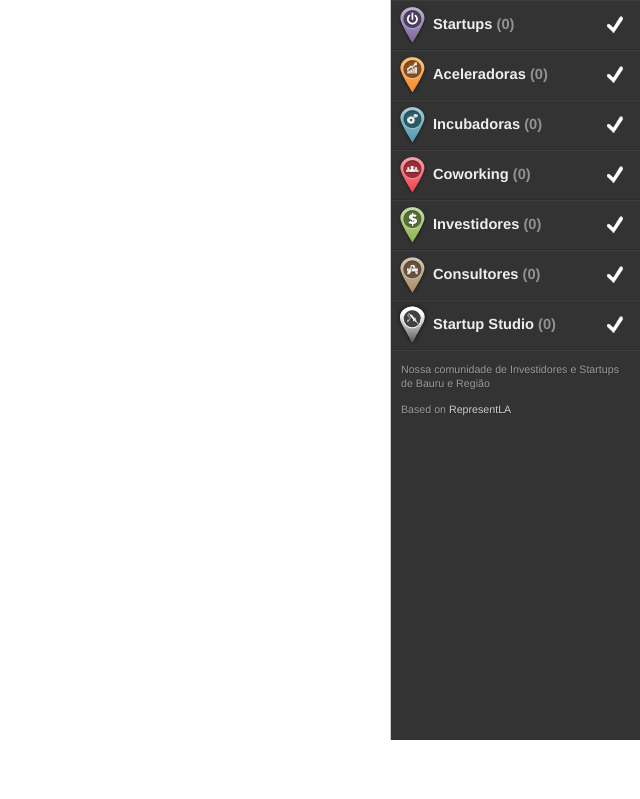
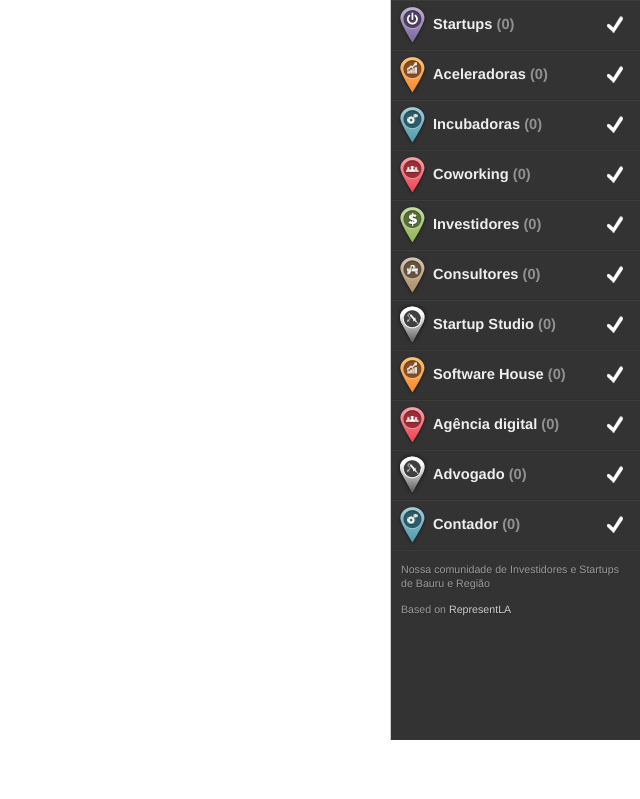
Before and after one commit to fernandoduro/mapeamento-startupsbauru, a PHP site: page / in a window 1280 px wide. Shown: the part 61-860 px from the top of the page, without its empty margins (640-1280 px from the left). Run offline with PHP 8.4, Linux system fonts and the light colour scheme; data that the repository does not hold is empty; some libraries are stand-ins or nearby versions.

Commit message:
Adding other options

```diff
--- a/admin/edit.php
+++ b/admin/edit.php
@@ -67,6 +67,10 @@ if($task == "doedit") {
           <option<? if($place[type] == "investor") {?> selected="selected"<? } ?>>investor</option>
           <option<? if($place[type] == "service") {?> selected="selected"<? } ?>>service</option>
           <option<? if($place[type] == "hackerspace") {?> selected="selected"<? } ?>>hackerspace</option>
+          <option<? if($place[type] == "softwarehouse") {?> selected="selected"<? } ?>>Software House</option>
+          <option<? if($place[type] == "agenciadigital") {?> selected="selected"<? } ?>>Agência digital</option>
+          <option<? if($place[type] == "advogado") {?> selected="selected"<? } ?>>Advogado</option>
+          <option<? if($place[type] == "contador") {?> selected="selected"<? } ?>>Contador</option>
         </select>
       </div>
     </div>
--- a/index.php
+++ b/index.php
@@ -192,6 +192,10 @@ include_once "header.php";
               Array('investor', 'Invetidores'),
               Array('service', 'Consultores'),
               Array('hackerspace', 'Startup Studio'),
+              Array('softwarehouse', 'Software House'),
+              Array('agenciadigital', 'Agência digital'),
+              Array('advogado', 'Advogado'),
+              Array('contador', 'Contador'),
               Array('event', 'Eventos'),
               );
           $marker_id = 0;
@@ -446,7 +450,11 @@ include_once "header.php";
               Array('coworking', 'Coworking'),
               Array('investor', 'Investidores'),
               Array('service', 'Consultores'),
-              Array('hackerspace', 'Startup Studio')
+              Array('hackerspace', 'Startup Studio'),
+              Array('softwarehouse', 'Software House'),
+              Array('agenciadigital', 'Agência digital'),
+              Array('advogado', 'Advogado'),
+              Array('contador', 'Contador')
               );
           if($show_events == true) {
             // $types[] = Array('event', 'Events');
@@ -555,6 +563,10 @@ include_once "header.php";
                   <option value="investor">Investidor</option>
                   <option value="service">Consultor</option>
                   <option value="hackerspace">Startup Studio </option>
+                  <option value="softwarehouse">Software House </option>
+                  <option value="agenciadigital">Agência digital </option>
+                  <option value="advogado">Advogado </option>
+                  <option value="contador">Contador </option>
                 </select>
               </div>
             </div>
```
Also changed, not shown: images/icons/advogado.png (added), images/icons/agenciadigital.png (added), images/icons/contador.png (added), images/icons/softwarehouse.png (added).
